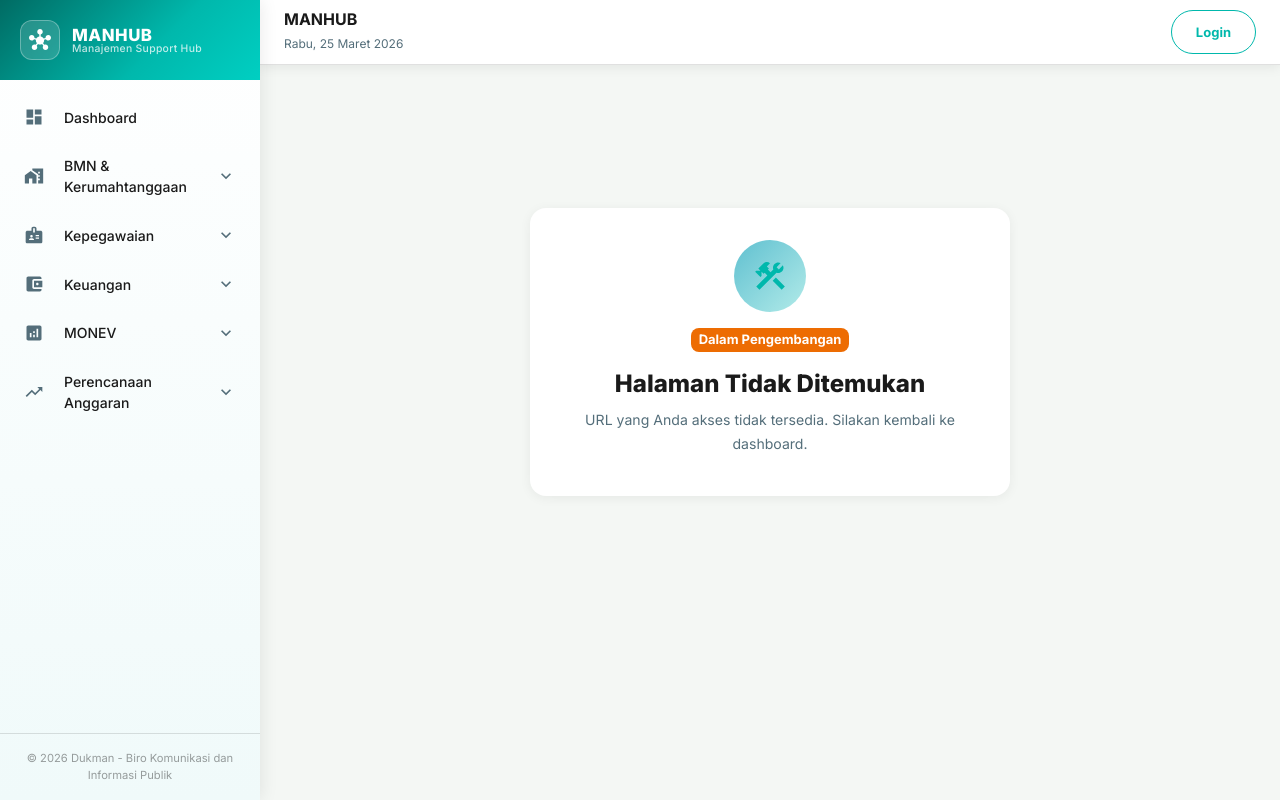
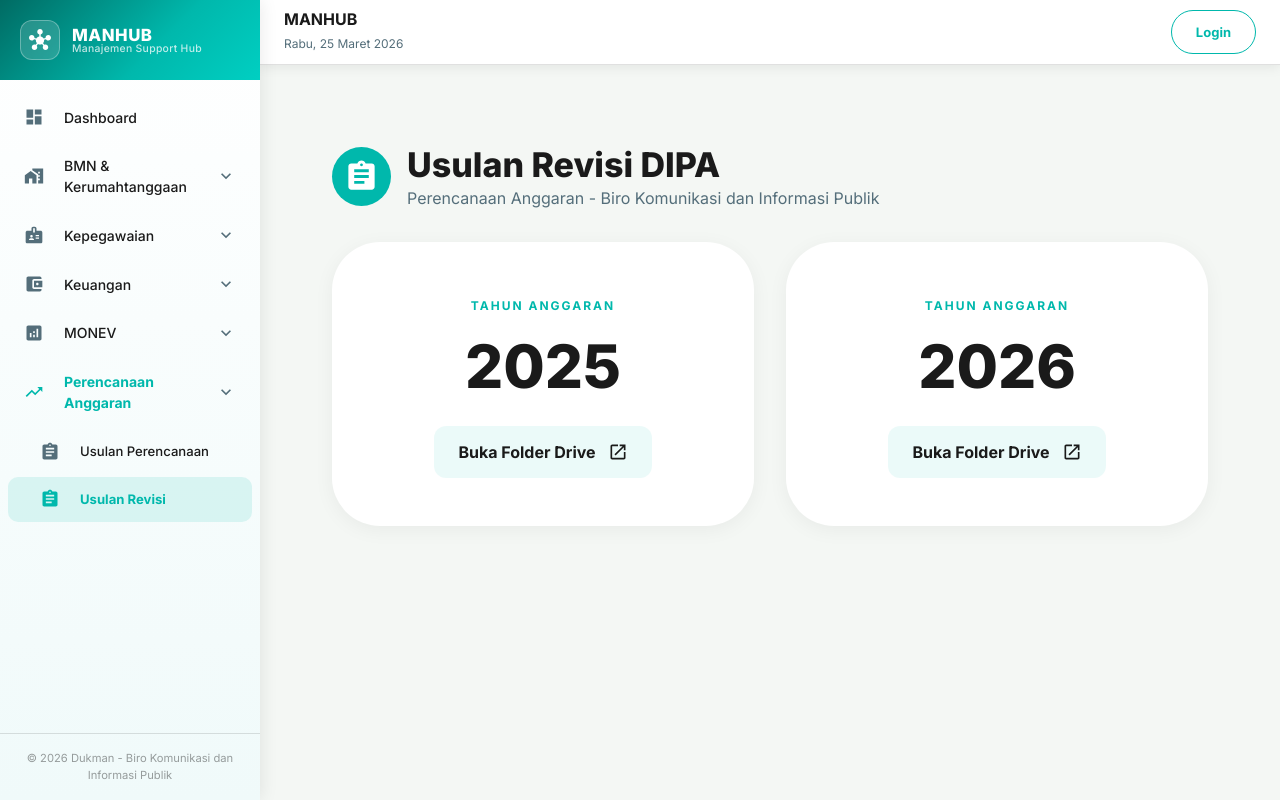
Before and after one commit to DukmanRokom/manhub_rokom, a React (Vite) app: page /perencanaan/revisi in a window 1280 px wide. Built offline with nearby package versions, Linux system fonts and the light colour scheme.

Commit message:
feat: add Usulan Perencanaan and Usulan Revisi pages with navigation integration

```diff
--- a/src/App.tsx
+++ b/src/App.tsx
@@ -18,6 +18,7 @@ import RuangRapatPage from './pages/RuangRapatPage';
 import LakipPage from './pages/LakipPage';
 import SpjPage from './pages/SpjPage';
 import UsulanPerencanaanPage from './pages/UsulanPerencanaanPage';
+import UsulanRevisiPage from './pages/UsulanRevisiPage';
 import DiagnosticPage from './pages/DiagnosticPage';
 import { AuthProvider } from './contexts/AuthContext';
 
@@ -45,6 +46,7 @@ function App() {
               <Route path="bmn/atk" element={<AtkPage />} />
               <Route path="keuangan/spj" element={<SpjPage />} />
               <Route path="perencanaan/usulan" element={<UsulanPerencanaanPage />} />
+              <Route path="perencanaan/revisi" element={<UsulanRevisiPage />} />
               <Route path="diagnostic" element={<DiagnosticPage />} />
               <Route path="pengaturan" element={<PlaceholderPage title="Pengaturan" desc="Konfigurasi akun, notifikasi, dan preferensi aplikasi." />} />
               <Route path="bantuan" element={<PlaceholderPage title="Pusat Bantuan" desc="Panduan penggunaan, FAQ, dan kontak helpdesk teknis." />} />
--- a/src/config/navConfig.ts
+++ b/src/config/navConfig.ts
@@ -69,6 +69,7 @@ export const navItems: NavItem[] = [
     icon: TrendingUpIcon,
     children: [
       { label: 'Usulan Perencanaan', path: '/perencanaan/usulan', icon: AssignmentIcon },
+      { label: 'Usulan Revisi', path: '/perencanaan/revisi', icon: AssignmentIcon },
     ],
   },
 ];
--- a/src/pages/UsulanPerencanaanPage.tsx
+++ b/src/pages/UsulanPerencanaanPage.tsx
@@ -24,8 +24,8 @@ export default function UsulanPerencanaanPage() {
     setLoading(true);
     try {
       const result = await googleSheetsService.fetchPerencanaanData();
-      // Sort by year descending
-      setData([...result].sort((a, b) => b.tahun.localeCompare(a.tahun)));
+      // Sort by year ascending
+      setData([...result].sort((a, b) => a.tahun.localeCompare(b.tahun)));
     } catch (error) {
       console.error('Error loading planning data:', error);
     } finally {
--- /dev/null
+++ b/src/pages/UsulanRevisiPage.tsx
@@ -0,0 +1,100 @@
+import {
+  Box,
+  Typography,
+  Grid,
+  Card,
+  CardContent,
+  CardActionArea,
+  Container,
+} from '@mui/material';
+import AssignmentIcon from '@mui/icons-material/Assignment';
+import LaunchIcon from '@mui/icons-material/Launch';
+
+const REVISI_DATA = [
+  {
+    tahun: '2025',
+    url: 'https://drive.google.com/drive/folders/1bpLW5L1sQJiTbrYaU-QCyrfwjObt8_f1',
+  },
+  {
+    tahun: '2026',
+    url: 'https://drive.google.com/drive/folders/1AMC8nIt02m5JAhN03J6c86R0sAne-PvZ',
+  },
+];
+
+export default function UsulanRevisiPage() {
+  return (
+    <Container maxWidth="lg" sx={{ py: 4 }}>
+      <Box sx={{ mb: 4, display: 'flex', alignItems: 'center', gap: 2 }}>
+        <Box sx={{ p: 1.5, borderRadius: 3, bgcolor: 'primary.main', color: '#fff', display: 'flex' }}>
+          <AssignmentIcon fontSize="large" />
+        </Box>
+        <Box>
+          <Typography variant="h4" sx={{ fontWeight: 800, color: 'text.primary' }}>
+            Usulan Revisi DIPA
+          </Typography>
+          <Typography variant="body1" color="text.secondary">
+            Perencanaan Anggaran - Biro Komunikasi dan Informasi Publik
+          </Typography>
+        </Box>
+      </Box>
+
+      <Grid container spacing={4}>
+        {REVISI_DATA.map((item) => (
+          <Grid item xs={12} sm={6} key={item.tahun}>
+            <Card
+              sx={{
+                borderRadius: 4,
+                boxShadow: '0 4px 20px rgba(0,0,0,0.05)',
+                transition: 'transform 0.2s, box-shadow 0.2s',
+                '&:hover': {
+                  transform: 'translateY(-4px)',
+                  boxShadow: '0 12px 30px rgba(0,184,172,0.1)'
+                }
+              }}
+            >
+              <CardActionArea onClick={() => window.open(item.url, '_blank')} sx={{ height: '100%' }}>
+                <CardContent sx={{ p: 6, textAlign: 'center' }}>
+                  <Typography
+                    variant="overline"
+                    sx={{
+                      fontWeight: 700,
+                      color: 'primary.main',
+                      letterSpacing: 2,
+                      mb: 1,
+                      display: 'block'
+                    }}
+                  >
+                    TAHUN ANGGARAN
+                  </Typography>
+                  <Typography variant="h2" sx={{ fontWeight: 900, mb: 3 }}>
+                    {item.tahun}
+                  </Typography>
+                  <Box
+                    sx={{
+                      display: 'flex',
+                      alignItems: 'center',
+                      justifyContent: 'center',
+                      gap: 1.5,
+                      color: 'text.primary',
+                      background: 'rgba(0,184,172,0.08)',
+                      py: 1.5,
+                      px: 3,
+                      borderRadius: '12px',
+                      width: 'fit-content',
+                      mx: 'auto'
+                    }}
+                  >
+                    <Typography variant="subtitle1" sx={{ fontWeight: 700 }}>
+                      Buka Folder Drive
+                    </Typography>
+                    <LaunchIcon sx={{ fontSize: 20 }} />
+                  </Box>
+                </CardContent>
+              </CardActionArea>
+            </Card>
+          </Grid>
+        ))}
+      </Grid>
+    </Container>
+  );
+}
```
